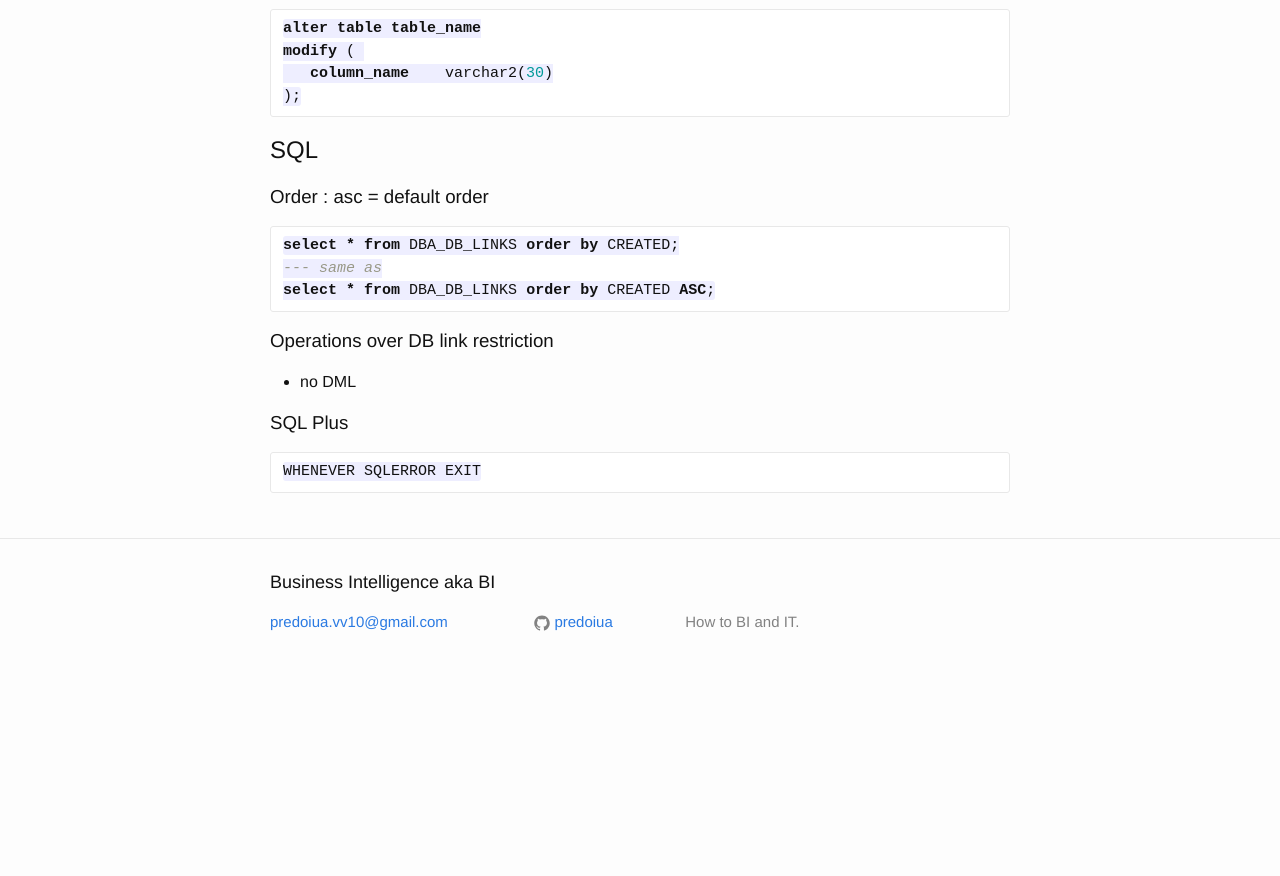
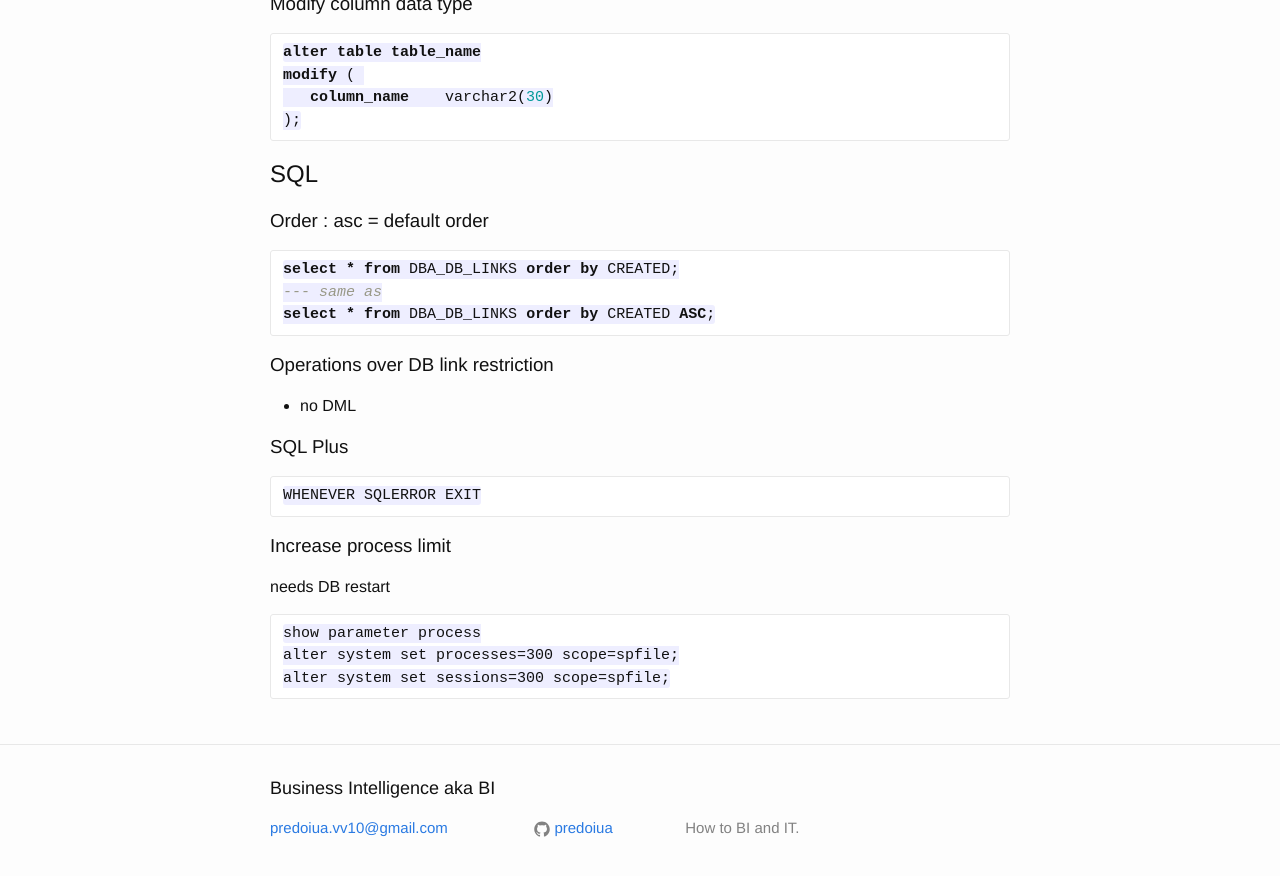
Before and after one commit to predoiua/predoiua.github.io, a Jekyll site: the page built from tutorials/oracle/to_know/to_know_oracle.md, in a window 1280 px wide and 900 px high, scrolled down 1915 px. Shown: the top 876 px of the window. Built offline with Jekyll 4.4.1, drawn with Linux system fonts in a browser that asks for light colours; before the commit the page ends 2608 px from its top, so only the background shows below that; some of the changed text lies outside the part shown.

Commit message:
oracle params

```diff
--- a/tutorials/oracle/to_know/to_know_oracle.md
+++ b/tutorials/oracle/to_know/to_know_oracle.md
@@ -107,3 +107,13 @@
 ~~~
 WHENEVER SQLERROR EXIT
 ~~~
+
+###Increase process limit
+
+needs DB restart
+
+~~~
+show parameter process
+alter system set processes=300 scope=spfile;
+alter system set sessions=300 scope=spfile;
+~~~
```
